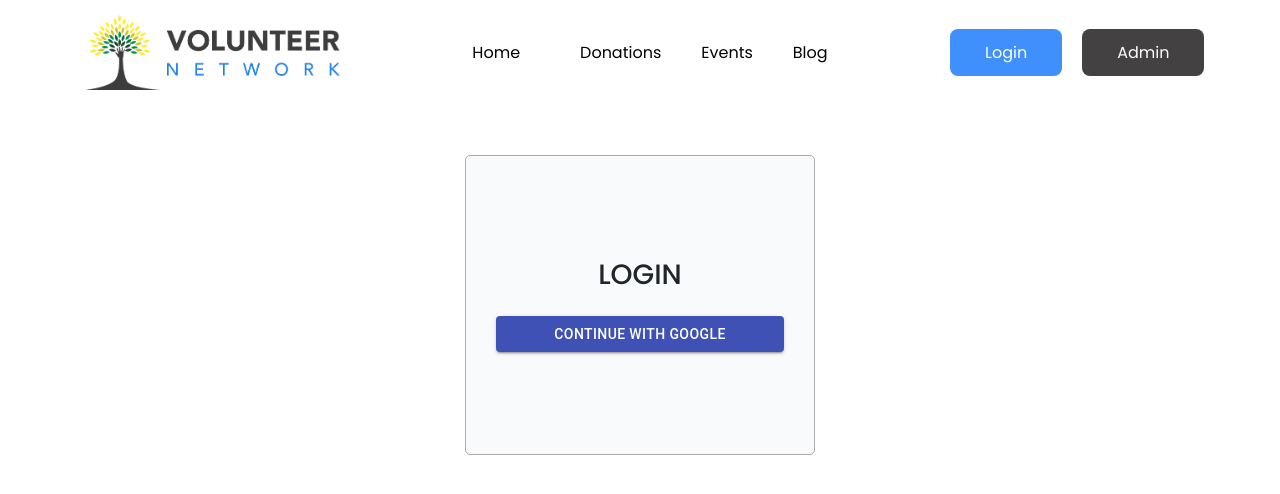
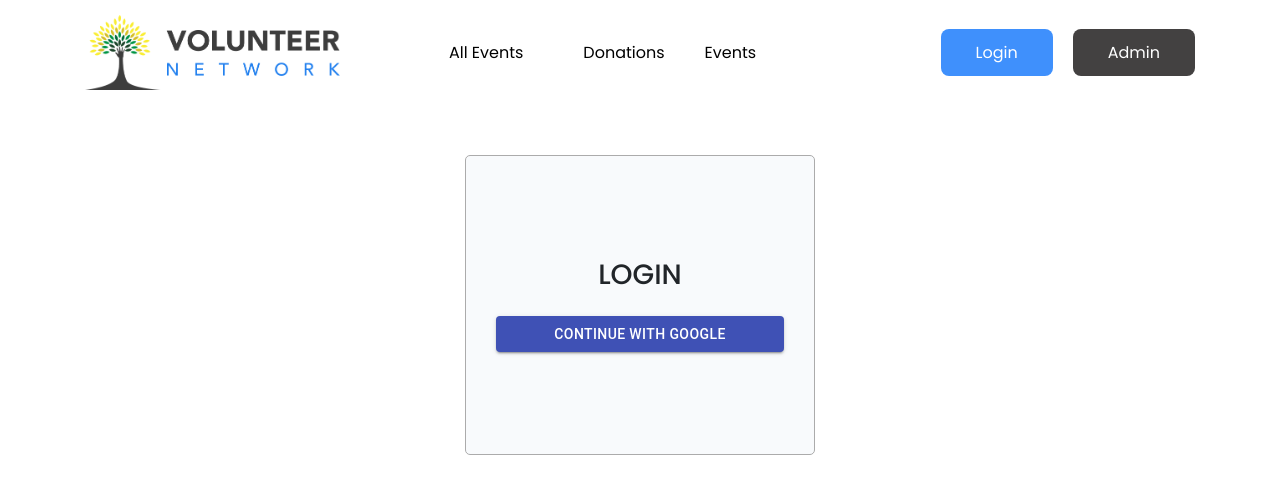
Before and after one commit to abuhasanrumi/volunteer-network, a React (Create React App) app: page /login in a window 1280 px wide. Shown: the top 494 px of the page. Built offline with nearby package versions, Linux system fonts and the light colour scheme.

Commit message:
fixed header

```diff
--- a/src/Components/Header/Header.js
+++ b/src/Components/Header/Header.js
@@ -13,17 +13,16 @@ const Header = () => {
                 <Col md={3}>
                     <Link to="/"><img className="w-100" src={logo} alt=""/></Link>
                 </Col>
-                <Col md={6} className="navMenu">
+                <Col md={5} className="navMenu">
                     <ul>
-                        <li>{loggedInUser.email ? <Link className="specialNav" to="/user-dashboard">Dashboard</Link> : <Link className="specialNav" to="/">Home</Link>}</li>
+                        <li>{loggedInUser.email ? <Link className="specialNav" to="/user-dashboard">Dashboard</Link> : <Link className="specialNav" to="/">All Events</Link>}</li>
                         <li>Donations</li>
                         <li>Events</li>
-                        <li>Blog</li>
                     </ul>
                 </Col>
-                <Col md={3} className="navButtons">
+                <Col md={4} className="navButtons">
                     {
-                        loggedInUser.email? <button className="navBtns navBtnOne" onClick={() => setLoggedInUser({})}>Sign out</button> : <Link className="navBtns navBtnOne" to="/login">Login</Link>
+                        loggedInUser.email? <button className="navBtns navBtnOne" onClick={() => setLoggedInUser({})}>Logout</button> : <Link className="navBtns navBtnOne" to="/login">Login</Link>
                     }
                     <Link className="navBtns navBtnTwo" to="/admin">Admin</Link>
 
```
